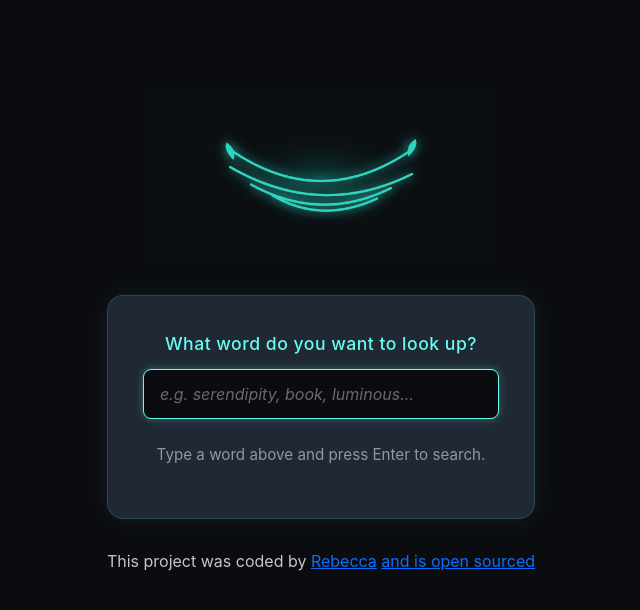
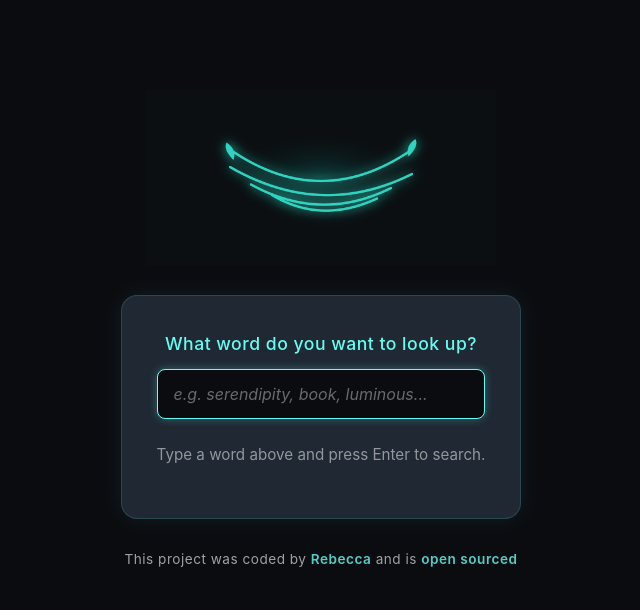
Before and after one commit to BexCdz/dictionary-project, a React (Create React App) app: page / in a window 1280 px wide. Shown: the top 610 px of the page, without its empty margins (319-959 px from the left). Built offline with nearby package versions, Linux system fonts and the light colour scheme.

Commit message:
Updated footer

```diff
--- a/src/App.css
+++ b/src/App.css
@@ -10,7 +10,24 @@
 
 }
 
-.App-footer{
+.App-footer {
   text-align: center;
-  margin: 30px 0;
+  font-size: 0.85rem;
+  color: #c5c6c7;
+  opacity: 0.8;
+  margin: 30px 0 20px 0;
+  letter-spacing: 0.5px;
 }
+
+.App-footer a {
+  color: #66fcf1; /* Matches your teal accent */
+  text-decoration: none;
+  font-weight: 600;
+  transition: all 0.2s ease-in-out;
+}
+
+.App-footer a:hover {
+  color: #ffffff;
+  text-shadow: 0 0 8px rgba(102, 252, 241, 0.6); /* Soft teal glow on hover */
+  text-decoration: underline;
+}
--- a/src/App.js
+++ b/src/App.js
@@ -21,7 +21,7 @@
     rel="noopener noreferrer"
   >
     Rebecca
-  </a> <a href="https://github.com/BexCdz/dictionary-project" target="_blank">and is open sourced</a>
+  </a> and is <a href="https://github.com/BexCdz/dictionary-project" target="_blank"> open sourced</a>
 </footer>
       </div>
     </div>
```
